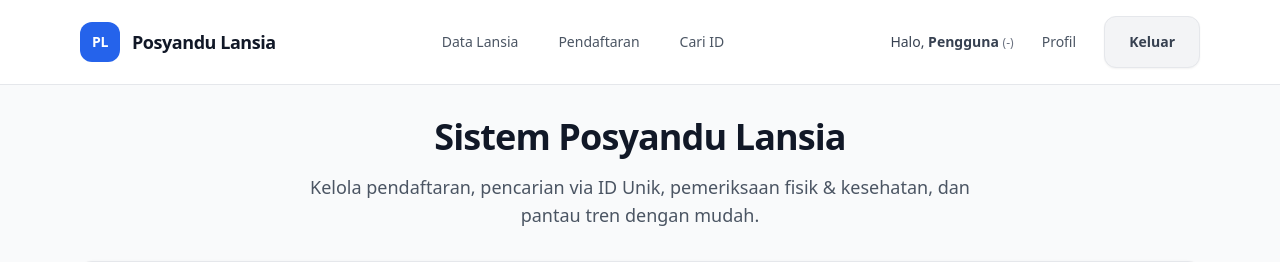
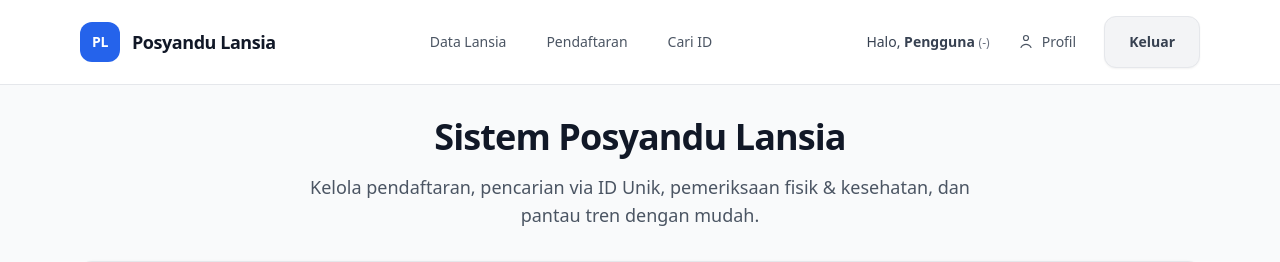
Before and after one commit to vickyymosafan/sistem-posyandu-lansia, a PHP site: page / in a window 1280 px wide. Shown: the top 262 px of the page. Run offline with PHP 8.4, Linux system fonts and the light colour scheme; the visitor is signed in with stand-in values (Sample User, id 1); some libraries are stand-ins or nearby versions.

Commit message:
fix: enhance "Profil" link with icon and improved layout for better accessibility

```diff
--- a/app/Views/layouts/main.php
+++ b/app/Views/layouts/main.php
@@ -1800,7 +1800,13 @@
       <div class="hidden md:flex items-center gap-3">
         <?php if ($isLoggedIn): ?>
           <span class="text-sm text-gray-700">Halo, <strong><?= htmlspecialchars($auth['nama'] ?? 'Pengguna') ?></strong> <span class="text-xs text-gray-500">(<?= htmlspecialchars($auth['role'] ?? '-') ?>)</span></span>
-          <a href="/profil" class="<?= $linkCls($isActive('/profil')) ?>" aria-current="<?= $isActive('/profil') ? 'page' : 'false' ?>">Profil</a>
+          <a href="/profil" class="<?= $linkCls($isActive('/profil')) ?> gap-2" aria-current="<?= $isActive('/profil') ? 'page' : 'false' ?>">
+            <svg xmlns="http://www.w3.org/2000/svg" viewBox="0 0 24 24" fill="none" stroke="currentColor" stroke-width="1.8" class="h-4 w-4" aria-hidden="true">
+              <path stroke-linecap="round" stroke-linejoin="round" d="M15.75 6a3.75 3.75 0 11-7.5 0 3.75 3.75 0 017.5 0z" />
+              <path stroke-linecap="round" stroke-linejoin="round" d="M4.5 20.25a8.25 8.25 0 0115 0" />
+            </svg>
+            <span>Profil</span>
+          </a>
           <form method="post" action="/logout">
             <input type="hidden" name="csrf" value="<?= htmlspecialchars($csrfToken) ?>">
             <button type="submit" class="btn btn-secondary">Keluar</button>
@@ -1839,7 +1845,13 @@
             <a href="/petugas/create" class="<?= $linkCls($isActive('/petugas/create')) ?> block focus:outline-none focus:ring-2 focus:ring-blue-500 focus:ring-offset-2 rounded-lg" tabindex="-1" aria-current="<?= $isActive('/petugas/create') ? 'page' : 'false' ?>">Petugas Baru</a>
           <?php endif; ?>
           <div class="pt-2 flex gap-2">
-            <a href="/profil" class="<?= $linkCls($isActive('/profil')) ?> flex-1 justify-center focus:outline-none focus:ring-2 focus:ring-blue-500 focus:ring-offset-2 rounded-lg" tabindex="-1" aria-current="<?= $isActive('/profil') ? 'page' : 'false' ?>">Profil</a>
+            <a href="/profil" class="<?= $linkCls($isActive('/profil')) ?> flex-1 justify-center gap-2 focus:outline-none focus:ring-2 focus:ring-blue-500 focus:ring-offset-2 rounded-lg" tabindex="-1" aria-current="<?= $isActive('/profil') ? 'page' : 'false' ?>">
+              <svg xmlns="http://www.w3.org/2000/svg" viewBox="0 0 24 24" fill="none" stroke="currentColor" stroke-width="1.8" class="h-4 w-4" aria-hidden="true">
+                <path stroke-linecap="round" stroke-linejoin="round" d="M15.75 6a3.75 3.75 0 11-7.5 0 3.75 3.75 0 017.5 0z" />
+                <path stroke-linecap="round" stroke-linejoin="round" d="M4.5 20.25a8.25 8.25 0 0115 0" />
+              </svg>
+              <span>Profil</span>
+            </a>
             <form method="post" action="/logout" class="flex-1">
               <input type="hidden" name="csrf" value="<?= htmlspecialchars($csrfToken) ?>">
               <button type="submit" class="btn btn-secondary w-full">Keluar</button>
```
